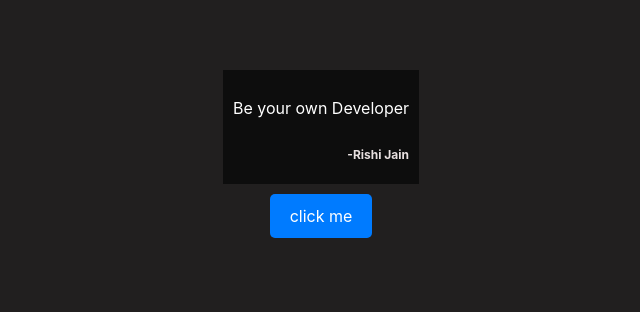
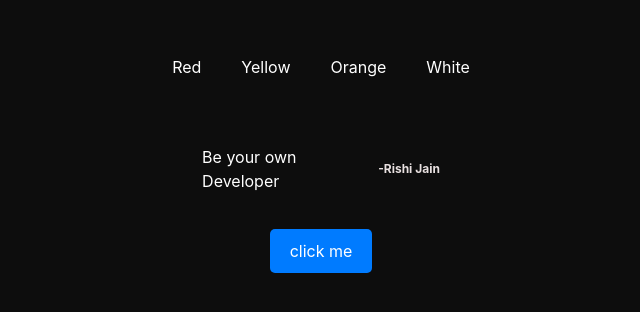
Before and after one commit to rishijain-1/react-quotes-web-page, a React (Vite) app: page / in a window 1280 px wide. Shown: the part 246-558 px from the top of the page, without its empty margins (319-959 px from the left). Built offline with nearby package versions, Linux system fonts and the light colour scheme.

Commit message:
Add Navbar

```diff
--- a/src/App.css
+++ b/src/App.css
@@ -0,0 +1,10 @@
+
+body {
+  margin: 0;
+  padding: 0;
+  background-color: #0d0d0d;
+  align-items: center;
+  justify-content: center;
+  height: 100%;
+  width: 100%;
+}
--- a/src/App.jsx
+++ b/src/App.jsx
@@ -1,6 +1,7 @@
-import Quote from "./Quote"
-import {useEffect,React} from 'react'
-
+import Quote from "./Quote";
+import {useEffect,React} from 'react';
+import Navbar from "./Nabar";
+import "./App.css" ;
 const  App=()=>{
   useEffect(()=>{
    const timer= setTimeout(()=>{
@@ -8,9 +9,11 @@ const  App=()=>{
     },1000);
     return()=>clearTimeout(timer);
 })
-  return <>
+  return (
+  <>
+    <Navbar/>
     <Quote/>
-  </>
+  </>)
 
 }
 
--- /dev/null
+++ b/src/Nabar.jsx
@@ -0,0 +1,16 @@
+import React from "react";
+import "./assets/navbar.css";
+const Navbar = () => {
+    return (
+        <div className="container">
+            <div className="content">
+                <div>Red</div>
+                <div>Yellow</div>
+                <div>Orange</div>
+                <div>White</div>
+            </div>
+        </div>
+    );
+};
+
+export default Navbar;
--- a/src/Quote.css
+++ b/src/Quote.css
@@ -5,7 +5,7 @@
     justify-content: center;
     flex-direction: column;
     margin: 10px;
-
+    width: -webkit-fill-required;
 
 }
 .content {
--- a/src/Quote.jsx
+++ b/src/Quote.jsx
@@ -33,7 +33,7 @@ const Quote=()=>{
         <div className="container">
             <div className="content">
                 <p>{loading ? "Loading...":quote.text}</p>
-                <p className="author">-{loading ?"Author":quote.author.split(',')[0]}</p>
+                <p className="author">{loading ?" ":"-"+quote.author.split(',')[0]}</p>
             </div>
             <div className="button" onClick={()=>{getQuote()}}>click me</div>
         </div>
--- /dev/null
+++ b/src/assets/navbar.css
@@ -0,0 +1,16 @@
+.container {
+    width: -wekit-fill-required;
+
+}
+.content{
+    display: flex;
+    align-items: center;
+    justify-content: center;
+    flex-direction: row;
+    background-color: #0d0d0d;
+    padding: 10px;
+    margin-bottom:10px;
+}
+.content div {
+    padding: 10px 20px;
+}
--- a/src/index.css
+++ b/src/index.css
@@ -18,11 +18,10 @@
 body {
   margin: 0;
   display: flex;
-align-items: center;
+  align-items: center;
   min-width: 320px;
   min-height: 100vh;
   justify-content: center;
-
 }
 
 h1 {
```
